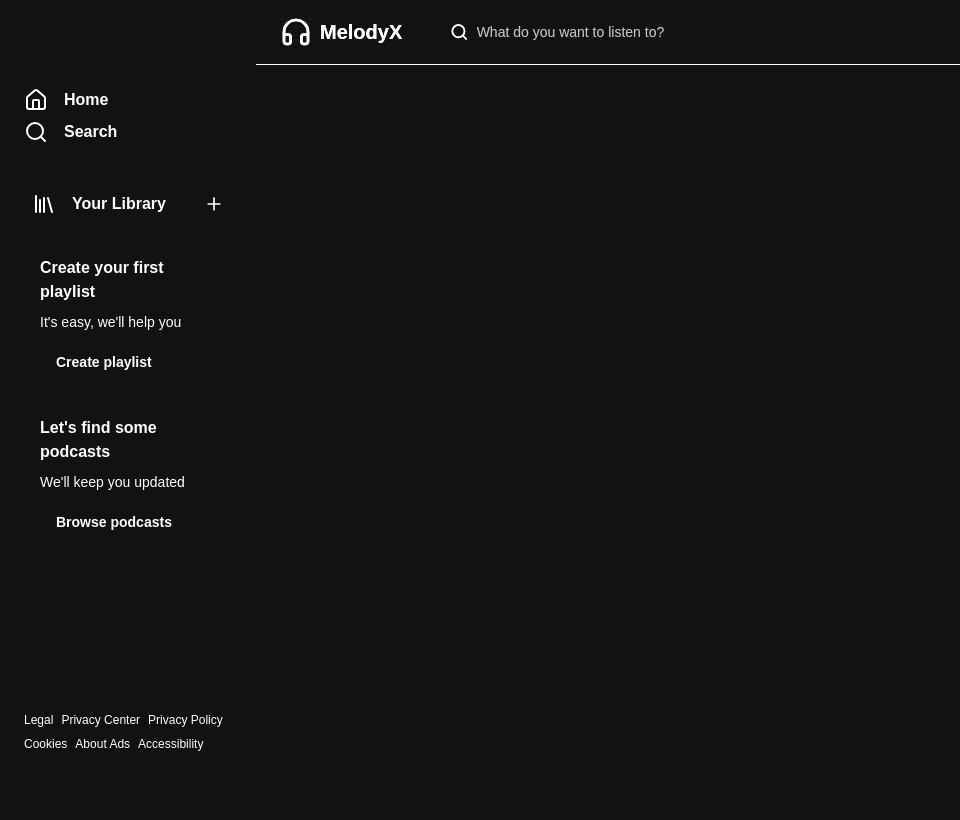
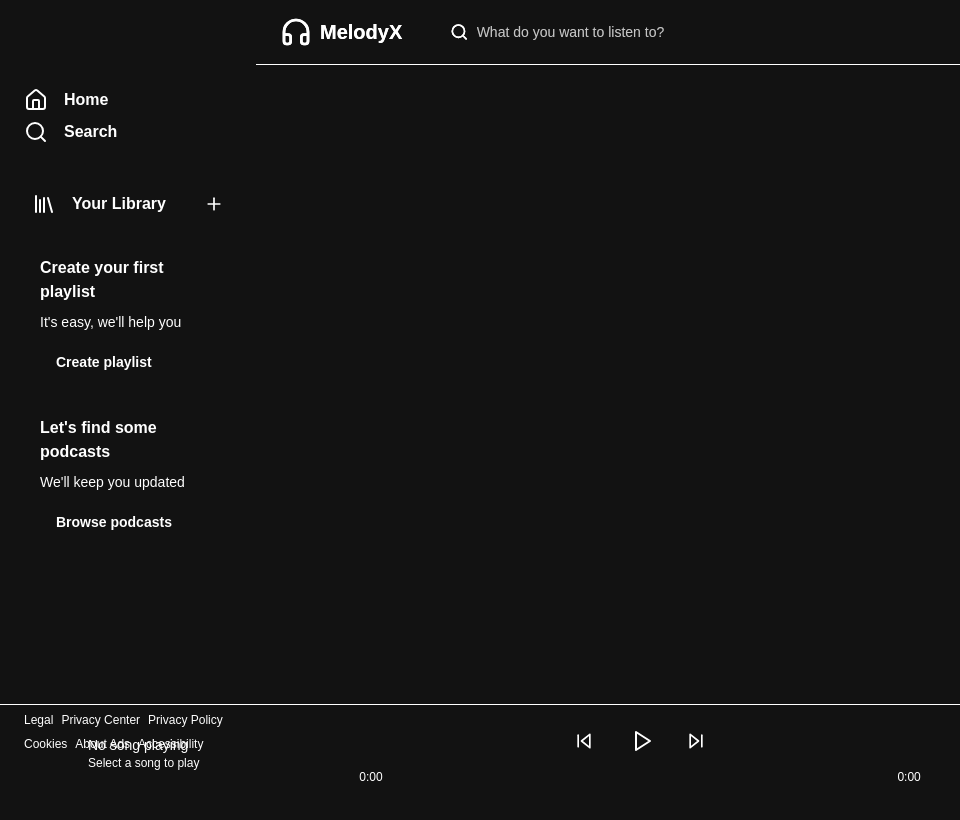
Before and after one commit to dgarcia1724/melodyX, a Next.js app: page / in a window 1280 px wide. Shown: the top 820 px of the page, without its empty margins (0-960 px from the left). Built offline with nearby package versions, Linux system fonts and the light colour scheme.

Commit message:
Created music player at bottom

```diff
--- a/src/app/layout.tsx
+++ b/src/app/layout.tsx
@@ -3,6 +3,7 @@
 import "./globals.css";
 import Header from "@/components/Header";
 import Sidebar from "@/components/Sidebar";
+import MusicPlayer from "@/components/MusicPlayer";
 
 export default function RootLayout({
   children,
@@ -15,8 +16,9 @@ export default function RootLayout({
         <Header />
         <div className="flex">
           <Sidebar />
-          <main className="flex-1 ml-64 pt-16">{children}</main>
+          <main className="flex-1 ml-64 pt-16 pb-24">{children}</main>
         </div>
+        <MusicPlayer />
       </body>
     </html>
   );
--- /dev/null
+++ b/src/components/MusicPlayer.tsx
@@ -0,0 +1,68 @@
+"use client";
+
+import { Play, SkipBack, SkipForward, Pause } from "lucide-react";
+import { useState } from "react";
+
+export default function MusicPlayer() {
+  const [isPlaying, setIsPlaying] = useState(false);
+
+  return (
+    <div className="fixed bottom-0 left-0 right-0 bg-melody-surface border-t border-melody-surface-low h-24 px-4">
+      <div className="max-w-screen-2xl mx-auto flex items-center justify-between h-full">
+        {/* Song Info */}
+        <div className="flex items-center gap-4 w-[30%] min-w-[180px]">
+          <div className="w-14 h-14 bg-melody-surface-low rounded flex-shrink-0" />
+          <div className="flex flex-col">
+            <span className="text-text-primary text-sm font-medium">
+              No song playing
+            </span>
+            <span className="text-text-secondary text-xs">
+              Select a song to play
+            </span>
+          </div>
+        </div>
+
+        {/* Player Controls */}
+        <div className="flex flex-col items-center max-w-[45%] w-full">
+          <div className="flex items-center gap-6">
+            <button
+              className="text-text-secondary hover:text-text-primary transition-colors"
+              aria-label="Previous track"
+            >
+              <SkipBack size={20} />
+            </button>
+            <button
+              onClick={() => setIsPlaying(!isPlaying)}
+              className="bg-text-primary rounded-full p-2 hover:scale-105 transition-transform"
+              aria-label={isPlaying ? "Pause" : "Play"}
+            >
+              {isPlaying ? (
+                <Pause size={24} className="text-melody-base" />
+              ) : (
+                <Play size={24} className="text-melody-base ml-1" />
+              )}
+            </button>
+            <button
+              className="text-text-secondary hover:text-text-primary transition-colors"
+              aria-label="Next track"
+            >
+              <SkipForward size={20} />
+            </button>
+          </div>
+
+          {/* Progress Bar */}
+          <div className="w-full flex items-center gap-2 mt-2">
+            <span className="text-text-secondary text-xs">0:00</span>
+            <div className="h-1 bg-melody-surface-low flex-1 rounded-full">
+              <div className="h-full w-0 bg-text-primary rounded-full hover:bg-melody-accent" />
+            </div>
+            <span className="text-text-secondary text-xs">0:00</span>
+          </div>
+        </div>
+
+        {/* Volume Control (placeholder for now) */}
+        <div className="w-[30%] min-w-[180px]" />
+      </div>
+    </div>
+  );
+}
```
